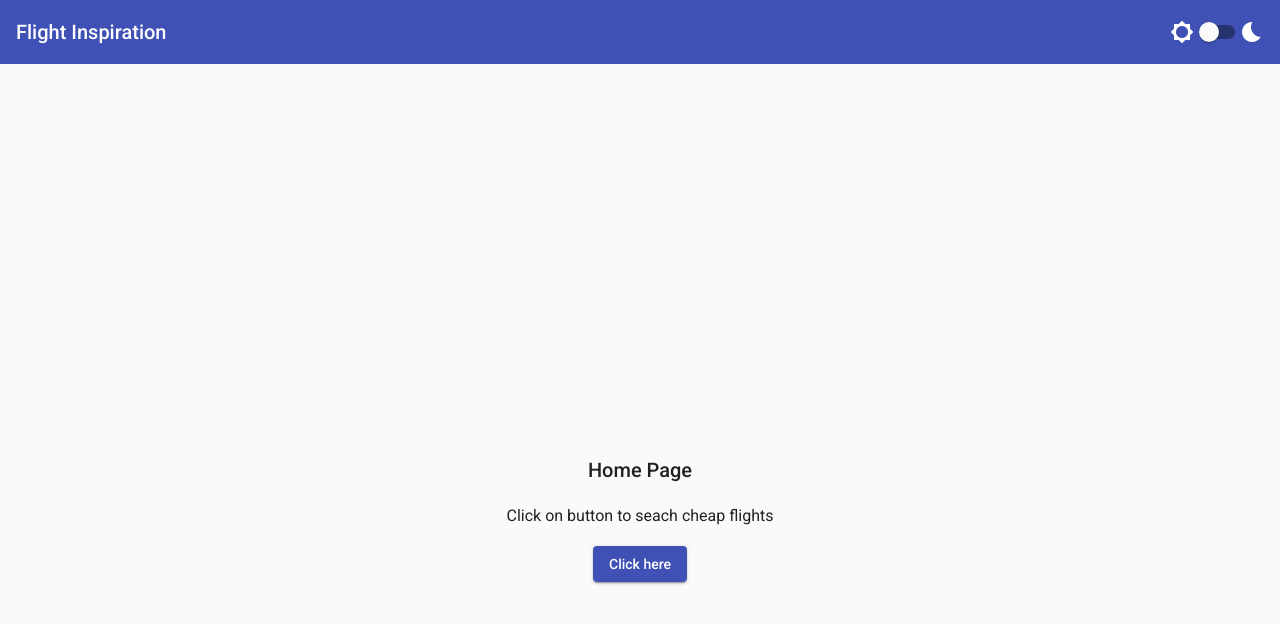
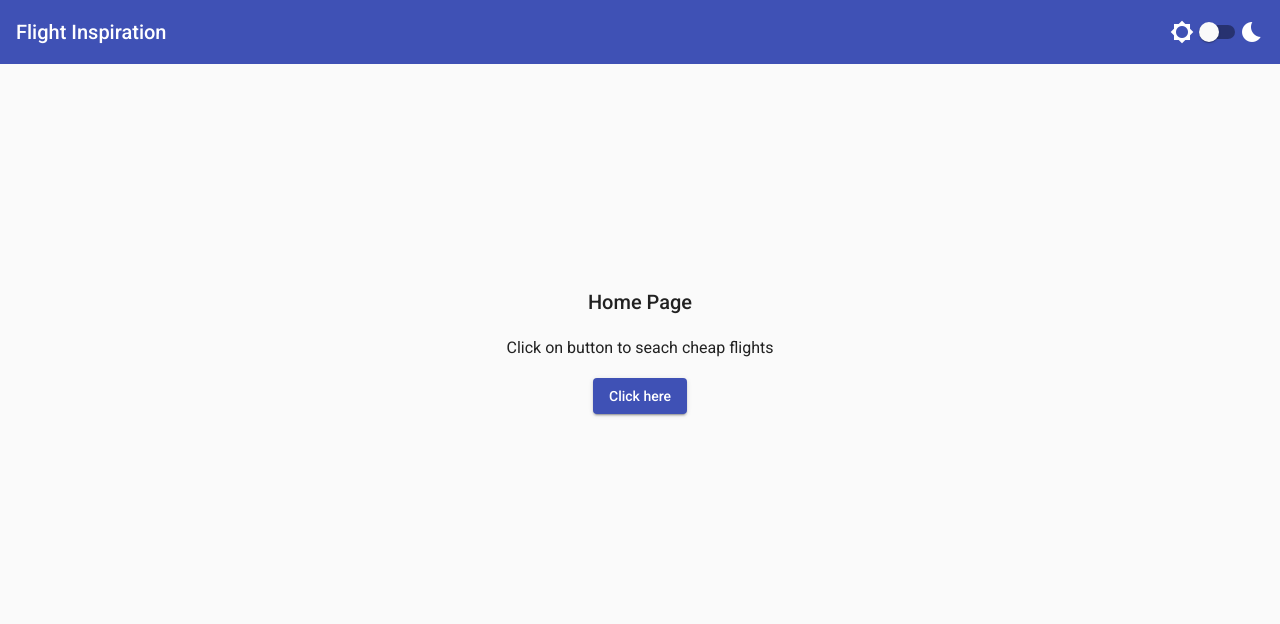
Before and after one commit to sa-bangash/flight-inspiration, an Angular app: page /home in a window 1280 px wide. Shown: the top 624 px of the page. Built offline with nearby package versions, Linux system fonts and the light colour scheme.

Commit message:
home page aligment issue resolved

```diff
--- a/src/app/home/home.component.scss
+++ b/src/app/home/home.component.scss
@@ -3,6 +3,6 @@
   flex-direction: column;
   align-items: center;
   justify-content: center;
-  margin-top: 30%;
+  height: 70vh;
   text-align: center;
 }
```
